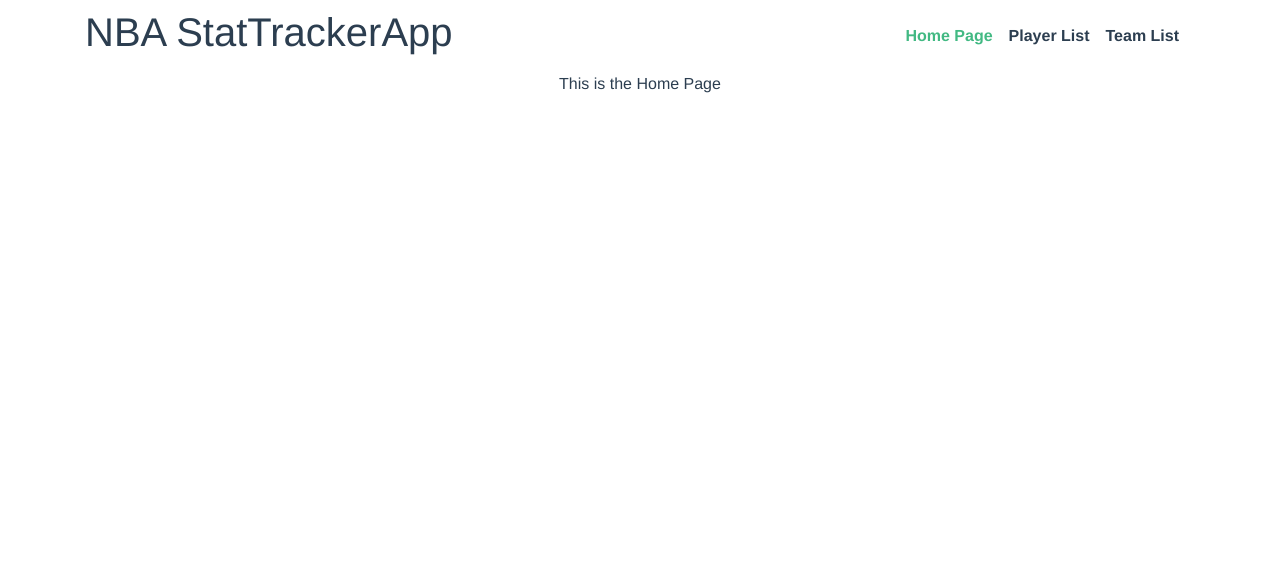
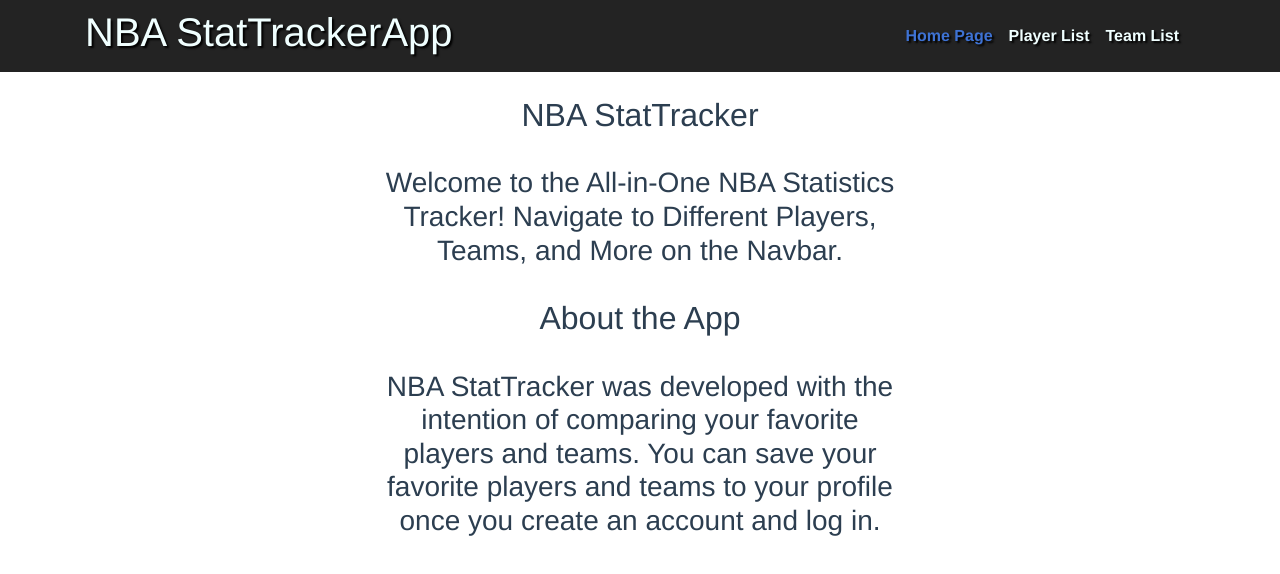
Before and after one commit to ahruska12/vue-django-nba, a Vue app in the folder nba-stattracker-vue/: page / in a window 1280 px wide. Shown: the top 574 px of the page. Built offline with nearby package versions, Linux system fonts and the light colour scheme.

Commit message:
Updated Index Page

```diff
--- a/nba-stattracker-vue/src/App.vue
+++ b/nba-stattracker-vue/src/App.vue
@@ -32,17 +32,22 @@
   -moz-osx-font-smoothing: grayscale;
   text-align: center;
   color: #2c3e50;
+  font-size: 16;
 }
 
 nav {
   padding: 30px;
+  background-color: rgb(35, 35, 35);
+  color:azure;
+  text-shadow: 2px 2px 2px black;
 
   a {
     font-weight: bold;
-    color: #2c3e50;
+    color: azure;
+    font-size:16;
 
     &.router-link-exact-active {
-      color: #42b983;
+      color: #3e72d3;
     }
   }
 }
--- a/nba-stattracker-vue/src/components/HomePage.vue
+++ b/nba-stattracker-vue/src/components/HomePage.vue
@@ -1,8 +1,17 @@
 <template>
     <div class="row justify-content-center">
         <div class="col-md-5">
-            <!-- Content goes here -->
-            This is the Home Page
+            <br>
+            <h2> NBA StatTracker</h2>
+                <br>
+            <h3> Welcome to the All-in-One NBA Statistics Tracker! Navigate to Different Players, Teams, and More on the Navbar. </h3>
+                <br>
+            <h2> About the App</h2>
+                <br>
+            <h3> NBA StatTracker was developed with the intention of comparing your favorite players and teams.
+                You can save your favorite players and teams to your profile once you create an account and
+                log in.
+            </h3>
         </div>
     </div>
 </template>
@@ -15,3 +24,13 @@
         }
     }
 </script>
+
+<style>
+h2 {
+    font-size:16;
+}
+h3 {
+    font-size:14;
+}
+
+</style>
```
